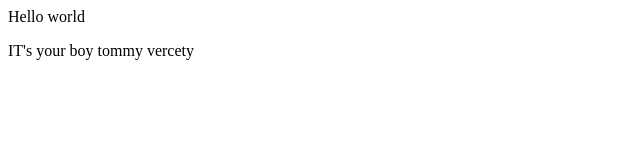
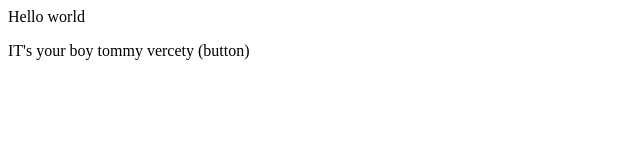
Before and after one commit to DontOMG/trialrepo, a plain HTML site: page index.html in a window 1280 px wide. Shown: the full height of the page, 0-640 px from the left. Drawn offline with Linux system fonts and the light colour scheme.

```diff
--- a/index.html
+++ b/index.html
@@ -1,2 +1,2 @@
 <p> Hello world </p>
-<p> IT's your boy tommy vercety </p>
+<p> IT's your boy tommy vercety (button) </p>
```
